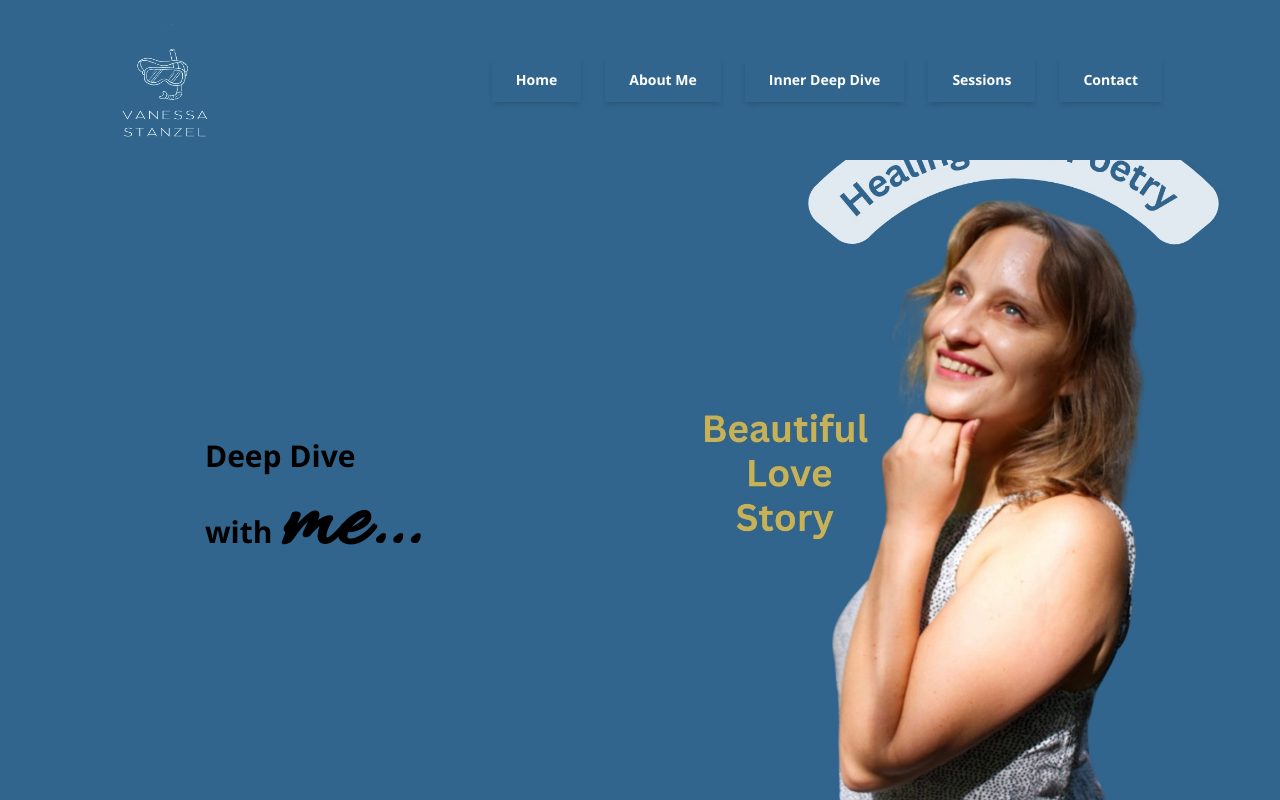
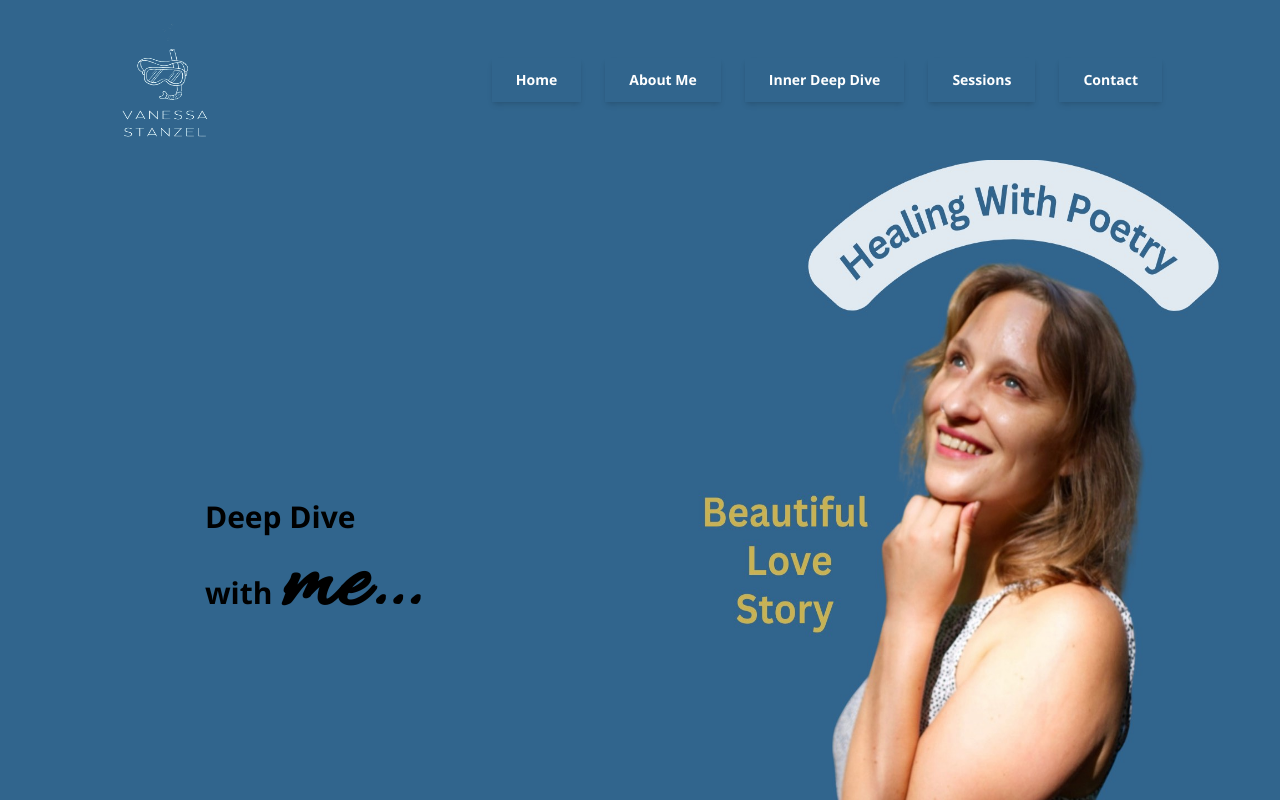
Before and after one commit to maestrogreat1/therzonex, a React (Vite) app: page /deep in a window 1280 px wide. Shown: the top 800 px of the page. Built offline with nearby package versions, Linux system fonts and the light colour scheme.

Commit message:
reduce the deep dive cover photo

```diff
--- a/src/pages/Deep.jsx
+++ b/src/pages/Deep.jsx
@@ -36,7 +36,7 @@ const Deep = () => {
           </div>
         </div>
         <div className="rounded-lg mt-3">
-          <img src={relive} alt="" className="p-4 md:mt-[-80px]" />
+          <img src={relive} alt="" className="h-[1000px] p-4 md:mt-[-40px]" />
         </div>
       </div>
       {/* <div className="section" id="">
```
